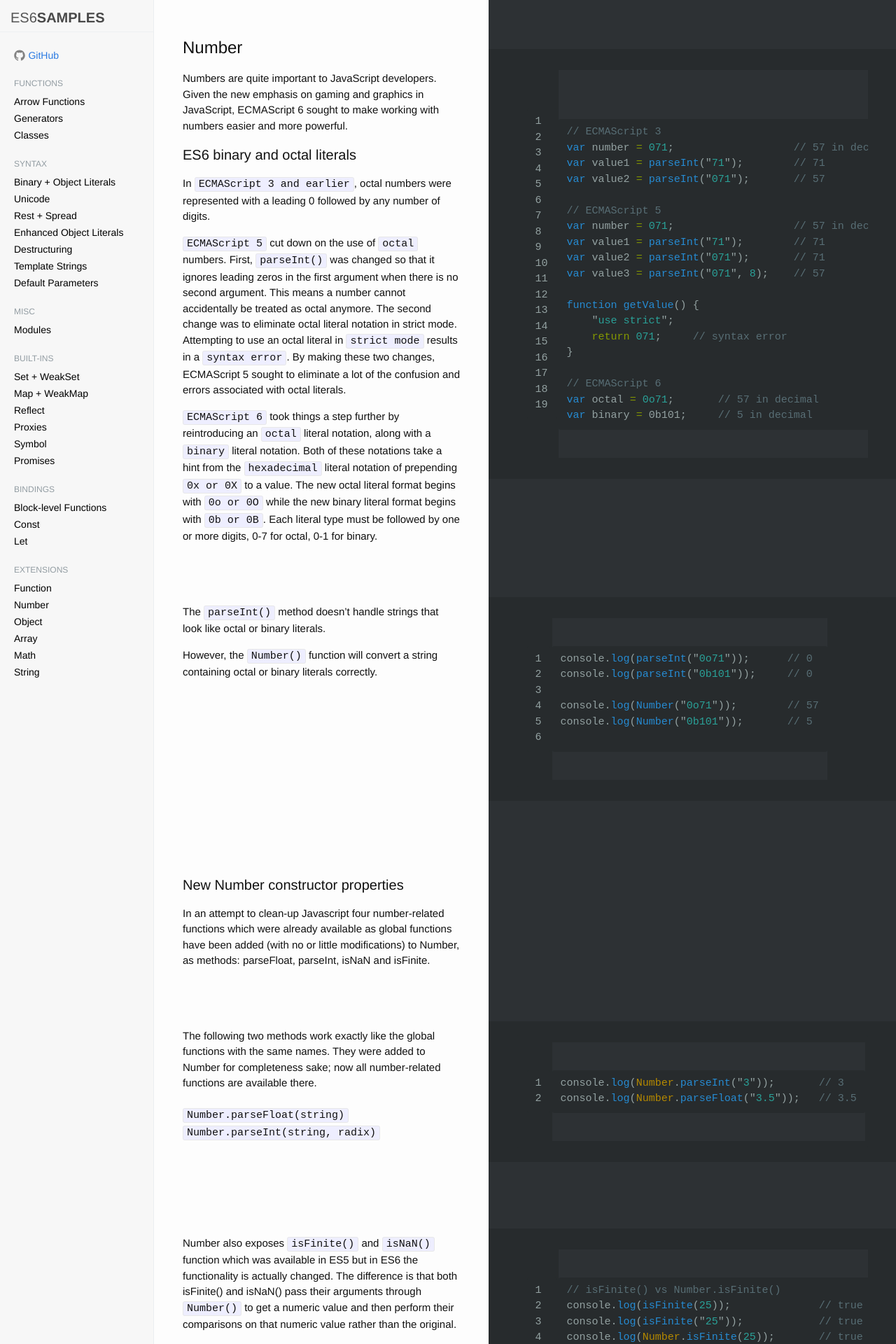
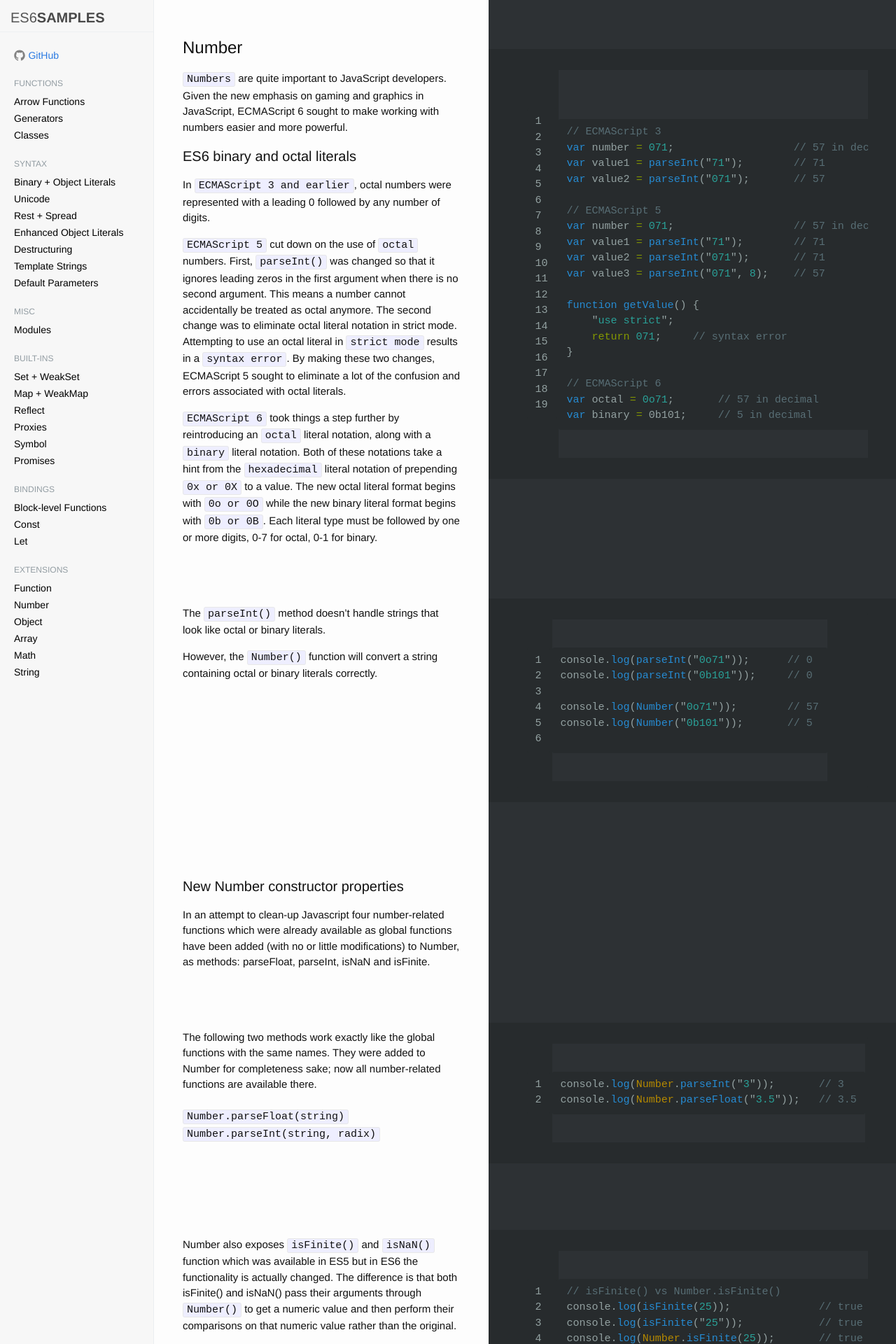
Before and after one commit to ddoolin/ES6Samples, a Jekyll site: the page built from _posts/2015-04-18-number.html, in a window 1280 px wide. Shown: the top 1920 px of the page at 70% size. Built offline with Jekyll 4.4.1, drawn with Linux system fonts in a browser that asks for light colours; nearby versions of some CDN libraries.

Commit message:
minor corrections

```diff
--- a/_posts/2015-04-18-number.html
+++ b/_posts/2015-04-18-number.html
@@ -8,7 +8,7 @@ categories: extensions
   <div class="copy">
     <h1>Number</h1>
 {% markdown %}
-Numbers are quite important to JavaScript developers. Given the new emphasis on gaming and graphics in JavaScript, ECMAScript 6 sought to make working with numbers easier and more powerful.
+`Numbers` are quite important to JavaScript developers. Given the new emphasis on gaming and graphics in JavaScript, ECMAScript 6 sought to make working with numbers easier and more powerful.
 <h4>ES6 binary and octal literals</h4>
 In `ECMAScript 3 and earlier`, octal numbers were represented with a leading 0 followed by any number of digits.
 
@@ -168,8 +168,8 @@ numbersCloseEnoughToEqual(0.0000001, 0.0000002);  // false
 JavaScript numbers have only enough storage space to represent 53 bit signed integers. That is, integers i in the range −253 < i < 253 are safe.
 
 The two Number properties specifying the lower and upper bound of safe integers could be defined as follows:
-`Number.MAX_SAFE_INTEGER`: The highest integer that can safely be represented unambiguously in a JS number value: 2^53 - 1. <br/>
-`Number.MIN_SAFE_INTEGER`: The lowest integer that can safely be represented unambiguously in a JS number value:<br/> -(2^53 - 1) or (-2)^53 + 1.
+`Number.MAX_SAFE_INTEGER` : The highest integer that can safely be represented unambiguously in a JS number value: 2^53 - 1. <br/>
+`Number.MIN_SAFE_INTEGER` : The lowest integer that can safely be represented unambiguously in a JS number value:<br/> -(2^53 - 1) or (-2)^53 + 1.
 
 {% endmarkdown %}
   </div>
```
